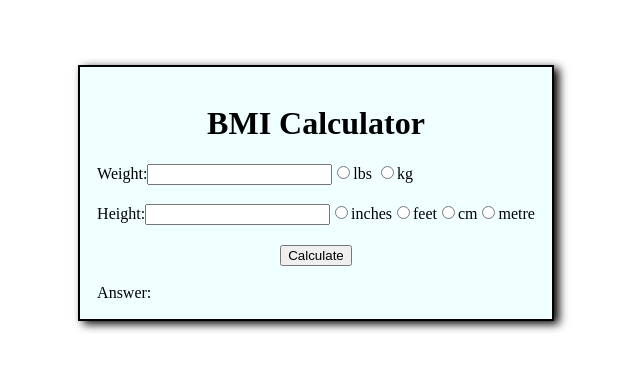
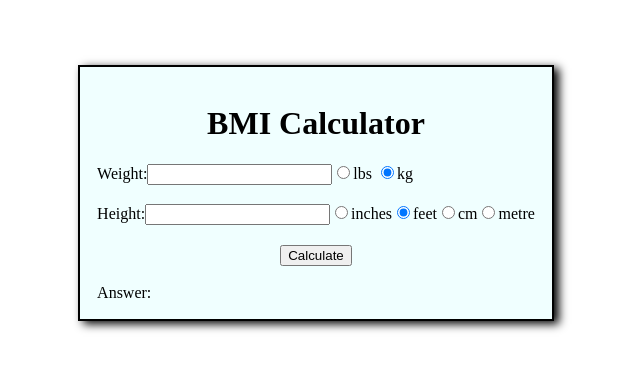
Before and after one commit to manmeet0409/BMI-calculator, a plain HTML site: page index.html in a window 1280 px wide. Shown: the part 207-578 px from the top of the page, 324-964 px from the left. Drawn offline with Linux system fonts and the light colour scheme.

Commit message:
Update index.html

```diff
--- a/index.html
+++ b/index.html
@@ -36,14 +36,14 @@
 	Weight:<input type="text" id="weight_876" ><!--weight textbox-->
 	<!--radio buttons to select the units-->
 	<input type="radio" name="wUnit_876" value="0.4535">lbs
-	<input type="radio" name="wUnit_876" value="1">kg
+	<input type="radio" name="wUnit_876" value="1" checked>kg
 	<br><br>
 
 	Height:<input type="text" id="height_876" > <!--height textbox-->
 	<!--radio buttons to select the units-->
 	<input type="radio" name="hUnit_876" value="0.0254">
 	<label for="age1">inches</label>
-	<input type="radio" name="hUnit_876" value="0.3048">
+	<input type="radio" name="hUnit_876" value="0.3048" checked>
 	<label for="age1">feet</label>
 	<input type="radio" name="hUnit_876" value="0.01">
 	<label for="age1">cm</label>
```
